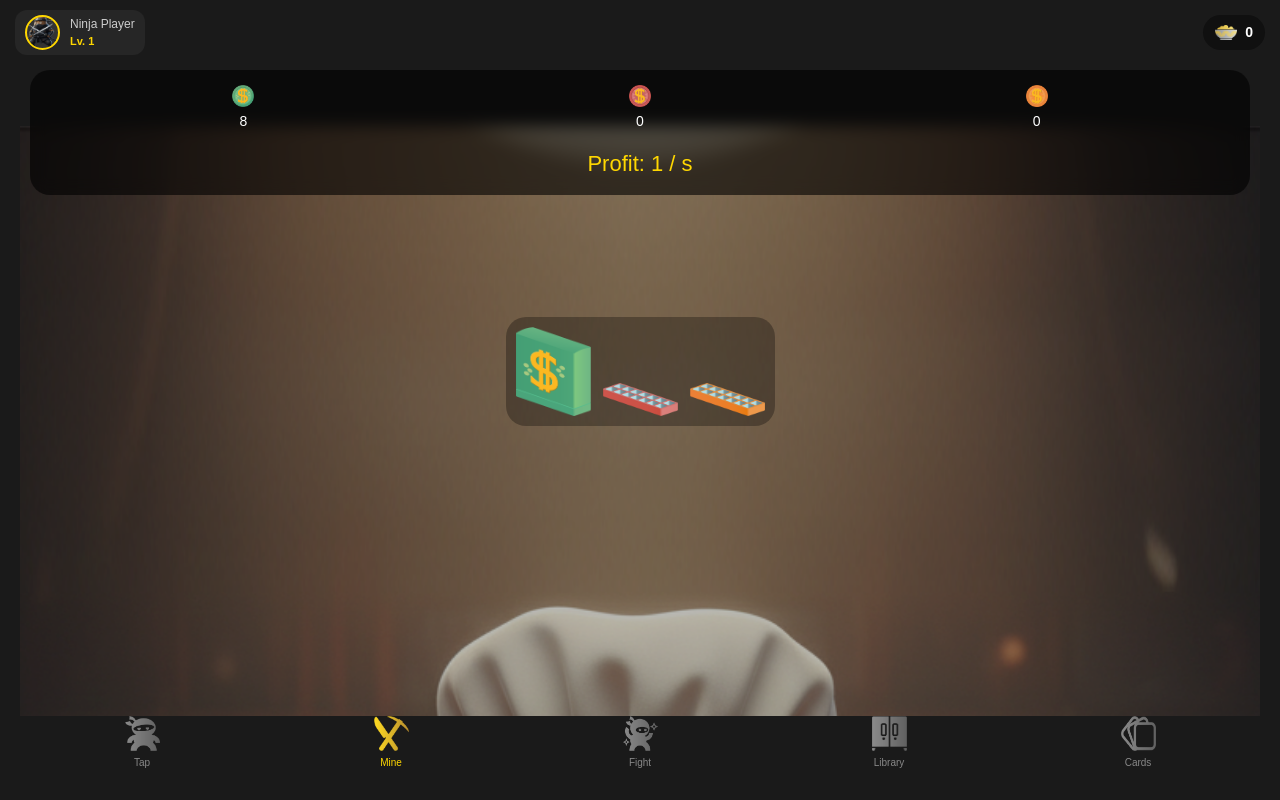
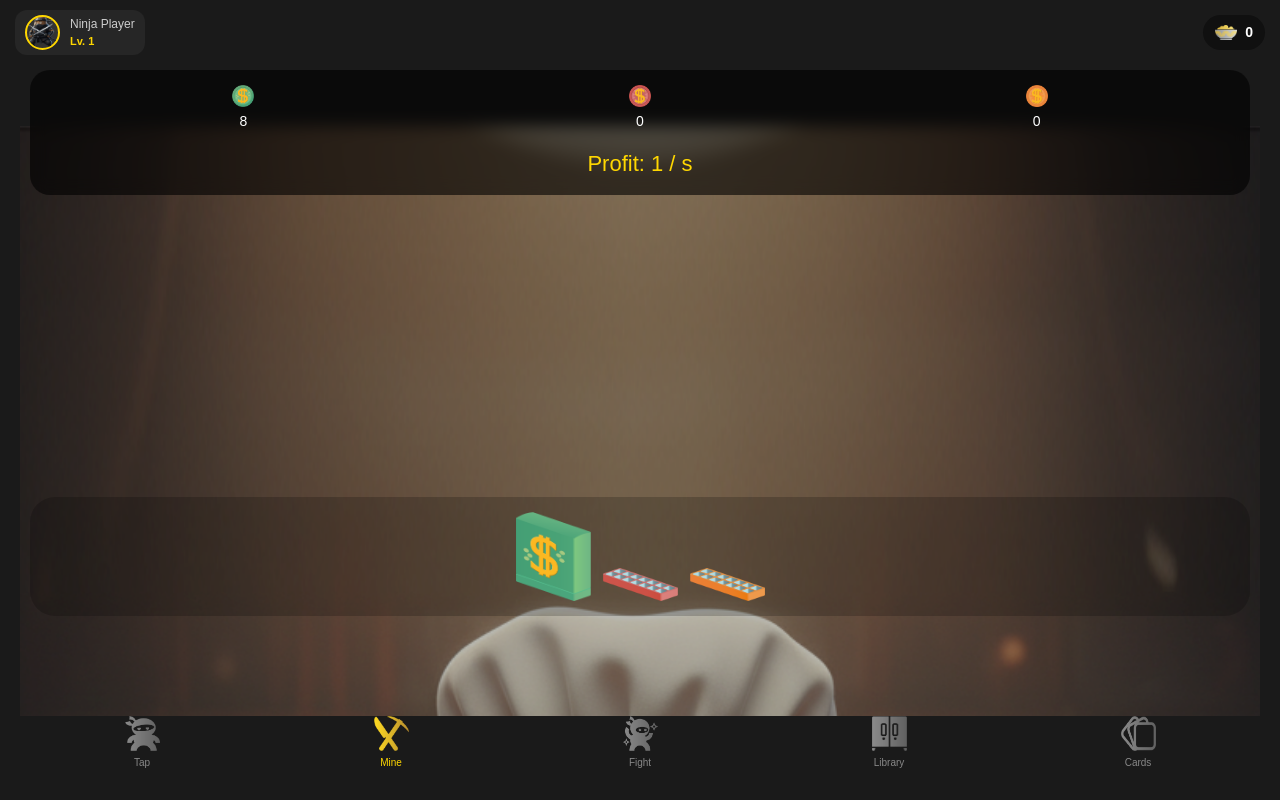
Before and after one commit to sizix21/ninja-gold-game, a Next.js app: page / in a window 1280 px wide. Both pictures are taken after a click on the button "Mine". Built offline with nearby package versions, Linux system fonts and the light colour scheme.

Commit message:
Add files via upload

```diff
--- a/app/page.tsx
+++ b/app/page.tsx
@@ -191,47 +191,25 @@ export default function Home() {
                 </h2>
             </div>
 
-            {/* ۳. بخش کارتریج‌ها - چسبیده به پایین و هم‌راستا */}
+            {/* ۳. فضای خالی منعطف (این بخش کارتریج‌ها را به پایین هل می‌دهد) */}
+            <div style={{ flex: 1 }} />
+
+            {/* ۴. بخش کارتریج‌ها - حالا کاملاً پایین قرار می‌گیرد */}
             <div style={{
-              flex: 1,
+              width: "100%",
               display: "flex",
-              alignItems: "flex-end", // هم‌راستا کردن از پایین
               justifyContent: "center",
-              width: "100%",
-              zIndex: 1,
-              paddingBottom: "100px" // فاصله از فوتر (این عدد را می‌توانید کم و زیاد کنید)
+              alignItems: "flex-end", // هم‌راستایی از پایین تصاویر
+              gap: "12px",
+              zIndex: 2,
+              marginBottom: "90px", // فاصله از لبه فوتر
+              padding: "15px",
+              backgroundColor: "rgba(0,0,0,0.2)",
+              borderRadius: "25px"
             }}>
-                <div style={{
-                  display: "flex",
-                  gap: "12px",
-                  alignItems: "flex-end", // اطمینان از هم‌راستایی تصاویر در کانتینر داخلی
-                  backgroundColor: "rgba(0,0,0,0.3)",
-                  padding: "10px",
-                  borderRadius: "20px"
-                }}>
-                   {/* سمت چپ: سبز */}
-                   <img
-                     src={isGreenOn ? "/cartridge-green-on.png" : "/cartridge-green-off.png"}
-                     style={{ width: "75px", height: "auto", objectFit: "contain" }}
-                   />
-
-                   {/* وسط: اسلات خالی قرمز */}
-                   <img
-                     src="/cartridge-red-free.png"
-                     style={{ width: "75px", height: "auto", objectFit: "contain" }}
-                   />
-
-                   {/* سمت راست: اسلات خالی نارنجی */}
-                   <img
-                     src="/cartridge-orange-free.png"
-                     style={{ width: "75px", height: "auto", objectFit: "contain" }}
-                   />
-                </div>
-            </div>
-
-            {/* ۴. حذف کارت‌های خرید قبلی (فضای خالی برای طراحی کارت‌های جدید شما) */}
-            <div style={{ width: "100%", height: "100px", marginBottom: "80px", zIndex: 1 }}>
-               {/* اینجا فعلاً خالی است تا کارت‌های مدنظر شما را طراحی کنیم */}
+               <img src={isGreenOn ? "/cartridge-green-on.png" : "/cartridge-green-off.png"} style={{ width: "75px", height: "auto" }} />
+               <img src="/cartridge-red-free.png" style={{ width: "75px", height: "auto" }} />
+               <img src="/cartridge-orange-free.png" style={{ width: "75px", height: "auto" }} />
             </div>
 
           </div>
```
